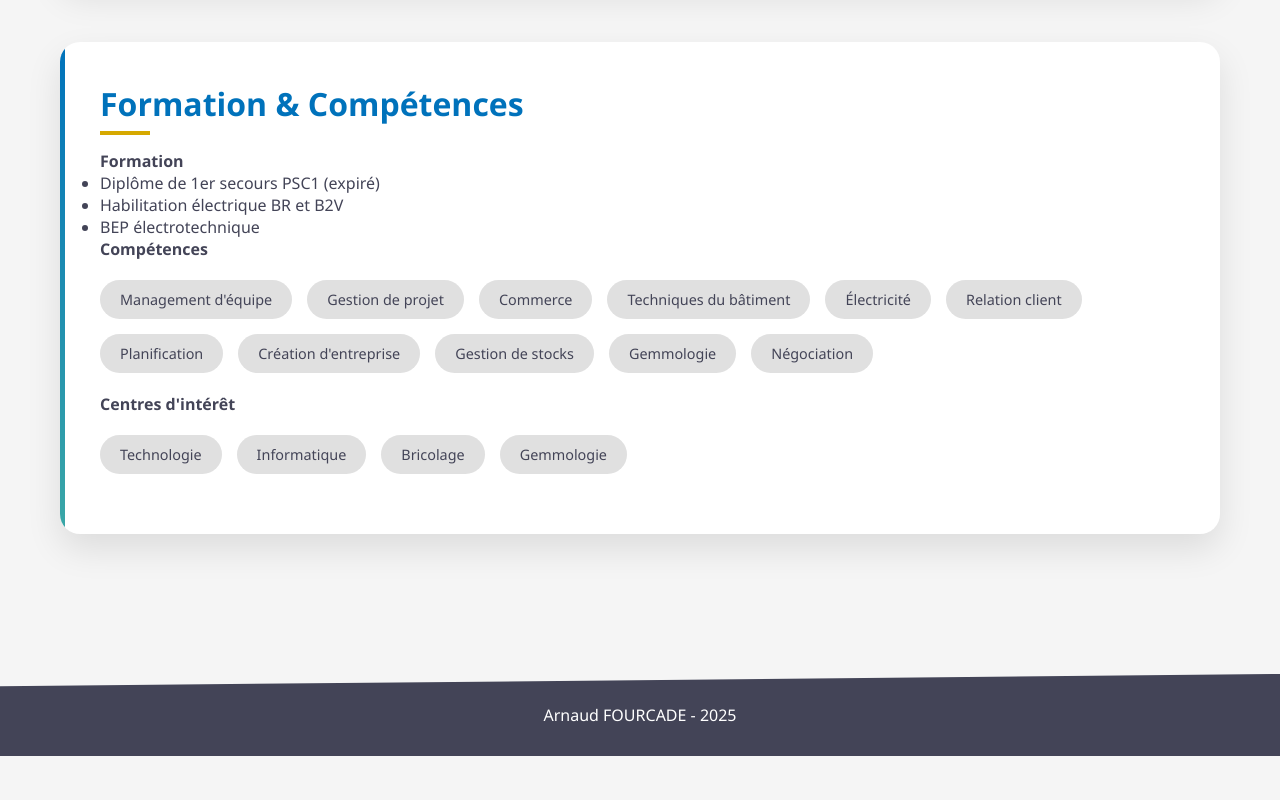
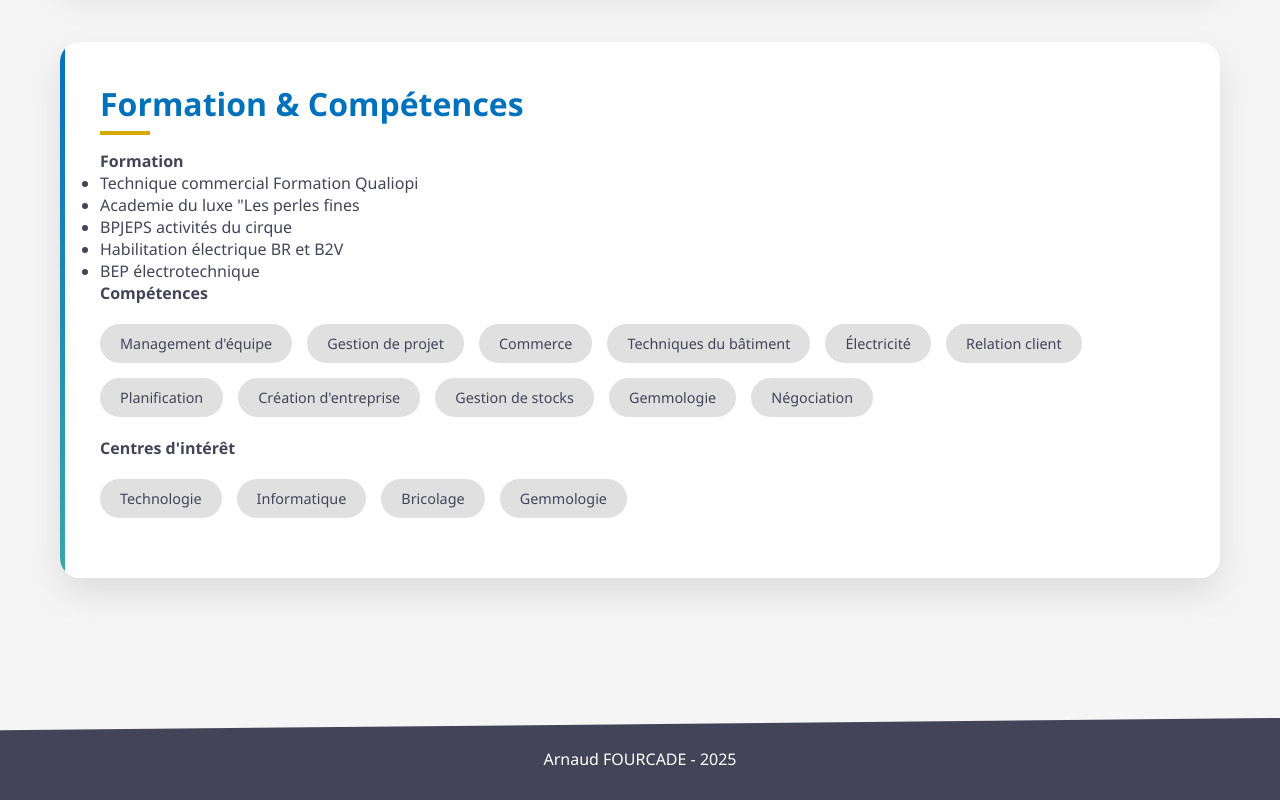
Before and after one commit to F-Arnaud/CV, a plain HTML site: page index.html in a window 1280 px wide. Shown: the part 3511-4311 px from the top of the page. Before the commit the page ends 4267 px from the top, so only its background shows below. Drawn offline with Linux system fonts and the light colour scheme.

Commit message:
Update index.html

```diff
--- a/index.html
+++ b/index.html
@@ -596,7 +596,9 @@
 
             <h4>Formation</h4>
             <ul>
-                <li>Diplôme de 1er secours PSC1 (expiré)</li>
+                <li>Technique commercial Formation Qualiopi</li>
+                <li>Academie du luxe "Les perles fines</li>
+                <li>BPJEPS activités du cirque</li>
                 <li>Habilitation électrique BR et B2V</li>
                 <li>BEP électrotechnique</li>
             </ul>
```
